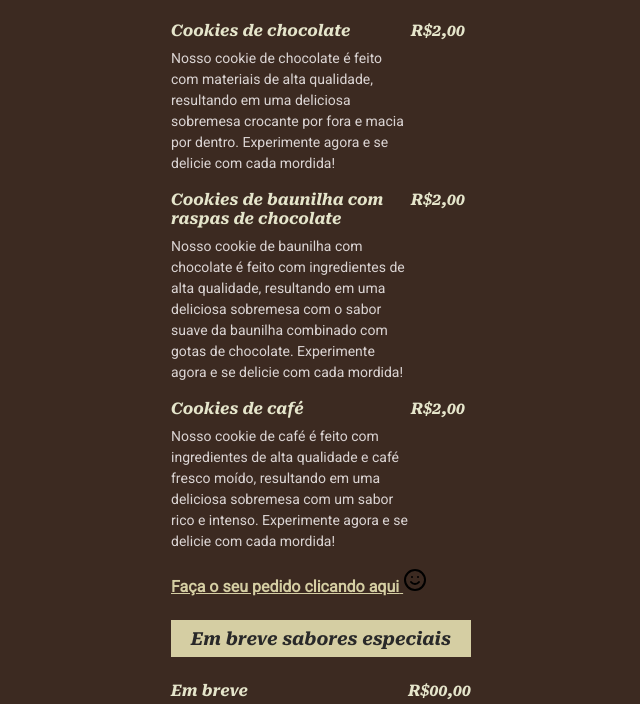
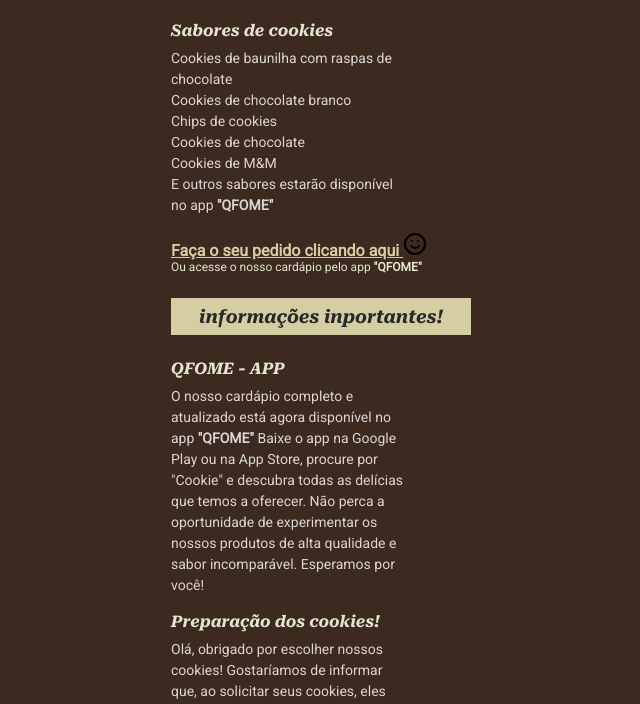
Before and after one commit to Danielalveslira/cookies, a plain HTML site: page cardapio/index.html in a window 1280 px wide. Shown: the part 184-888 px from the top of the page, without its empty margins (319-959 px from the left). Drawn offline with Linux system fonts and the light colour scheme.

Commit message:
.. comite...

```diff
--- a/cardapio/index.html
+++ b/cardapio/index.html
@@ -28,79 +28,51 @@
     <ul>
       <li>
         <div class="details">
-          <h3>Cookies de chocolate</h3>
+          <h3>Sabores de cookies</h3>
           <p class="description">
-            Nosso cookie de chocolate é feito com materiais de alta qualidade,
-            resultando em uma deliciosa sobremesa crocante por fora e macia
-            por dentro. Experimente agora e se delicie com cada mordida!
+            Cookies de baunilha com raspas de chocolate <br>
+            Cookies de chocolate branco
+            <br>
+            Chips de cookies
+            <br>
+            Cookies de chocolate
+            <br>
+            Cookies de M&M
+            <br>
+            E outros sabores estarão disponível no app <strong>"QFOME"</strong>
           </p>
         </div>
-
-        <strong class="price"> R$2,00 </strong>
-      </li>
-
-      <li>
-        <div class="details">
-          <h3>Cookies de baunilha com raspas de chocolate</h3>
-          <p class="description">
-            Nosso cookie de baunilha com chocolate é feito com ingredientes de
-            alta qualidade, resultando em uma deliciosa sobremesa com o sabor
-            suave da baunilha combinado com gotas de chocolate. Experimente
-            agora e se delicie com cada mordida!
-          </p>
-        </div>
-
-        <strong class="price"> R$2,00 </strong>
-      </li>
-
-      <li>
-        <div class="details">
-          <h3>Cookies de café</h3>
-          <p class="description">
-            Nosso cookie de café é feito com ingredientes de alta qualidade e
-            café fresco moído, resultando em uma deliciosa sobremesa com um
-            sabor rico e intenso. Experimente agora e se delicie com cada
-            mordida!
-          </p>
-        </div>
-        <strong class="price"> R$2,00 </strong>
-        <img src="img/.avif" alt="">
       </li>
 
       <a id="link" href="https://wa.me/5584991910195" target="_blank"> <strong>Faça o seu pedido clicando aqui</strong>
         <img class="imgcookie" src="img/smile (1).svg" alt="">
       </a>
+      <p class="diminuir">Ou acesse o nosso cardápio pelo app <strong>"QFOME"</strong></p>
     </ul>
   </section>
 
   <section>
-    <h2 class="cabecario">Em breve sabores especiais</h2>
+    <h2 class="cabecario">informações inportantes!</h2>
 
     <ul>
       <li>
         <div class="details">
-          <h3>Em breve</h3>
+          <h3>QFOME - APP</h3>
           <p class="description">
-            Olá! Temos uma ótima notícia para você: em breve estaremos
-            adicionando novos sabores de cookies ao nosso cardápio. Fique de
-            olho em nosso site para mais informações!
+            O nosso cardápio completo e atualizado está agora disponível no app <strong>"QFOME"</strong> Baixe o app na Google Play ou na App Store, procure por "Cookie" e descubra todas as delícias que temos a oferecer. Não perca a oportunidade de experimentar os nossos produtos de alta qualidade e sabor incomparável. Esperamos por você!
           </p>
         </div>
-
-        <strong class="price"> R$00,00 </strong>
       </li>
 
       <li>
         <div class="details">
-          <h3>Em breve</h3>
+          <h3>Preparação dos cookies!</h3>
           <p class="description">
-            Olá! Temos uma ótima notícia para você: em breve estaremos
-            adicionando novos sabores de cookies ao nosso cardápio. Fique de
-            olho em nosso site para mais informações!
+            Olá, obrigado por escolher nossos cookies! Gostaríamos de informar que, ao solicitar seus cookies, eles serão assados na hora e preparados para entrega. Esse processo pode levar entre 30 a 50 minutos, fora o tempo de entrega.
+            <br>
+Para evitar esperas desnecessárias, recomendamos que faça seus pedidos antecipadamente. Assim, podemos garantir que seus cookies estarão prontos e entregues o mais rápido possível. Agradecemos pela sua compreensão e esperamos que desfrute de nossos deliciosos cookies!
           </p>
         </div>
-
-        <strong class="price"> R$00,00 </strong>
       </li>
     </ul>
   </section>
--- a/cardapio/style.css
+++ b/cardapio/style.css
@@ -98,3 +98,7 @@
 .imgcookie:hover {
     width: 20px;
 }
+
+.diminuir {
+    font-size: 12px;
+}
```
